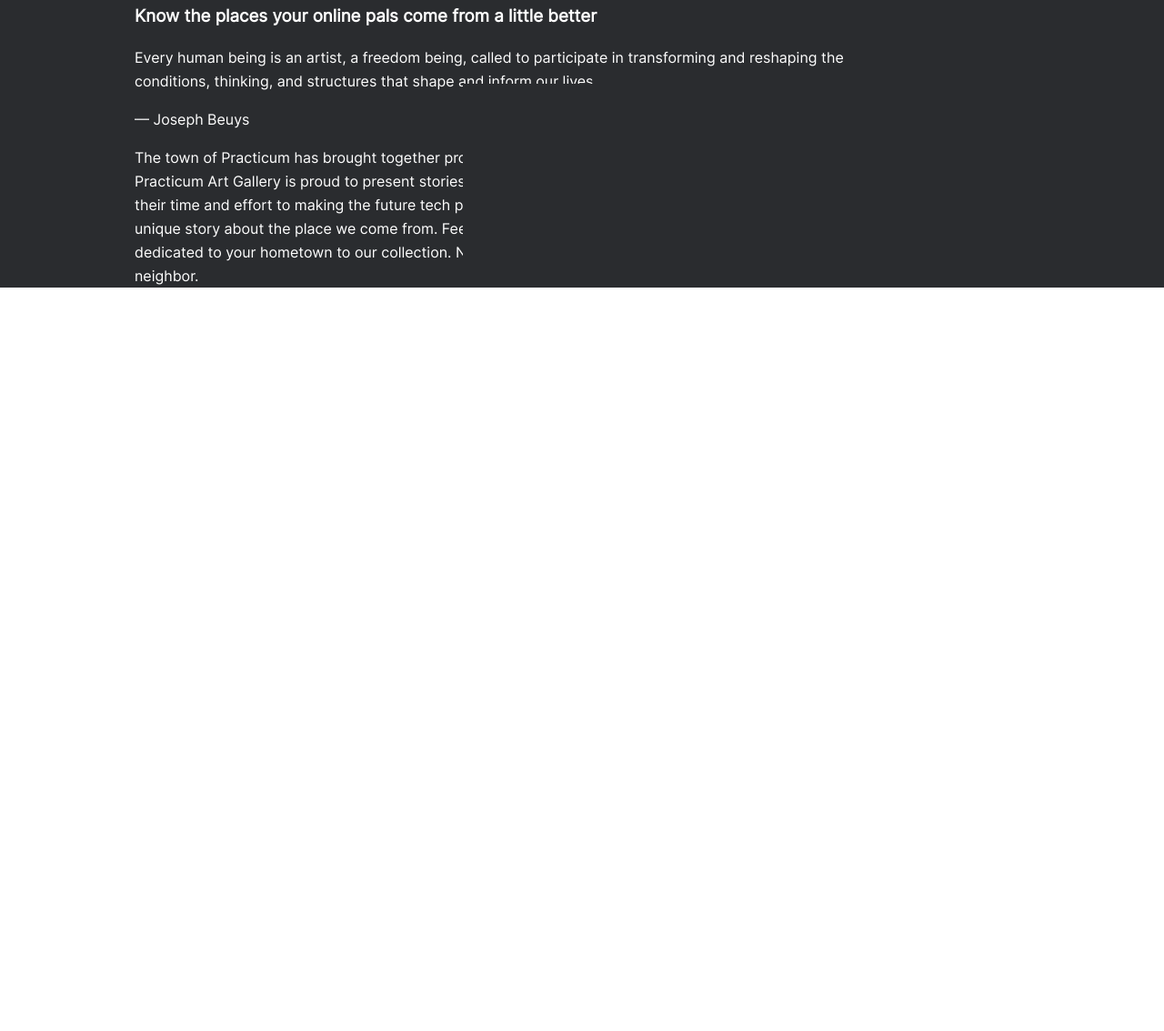
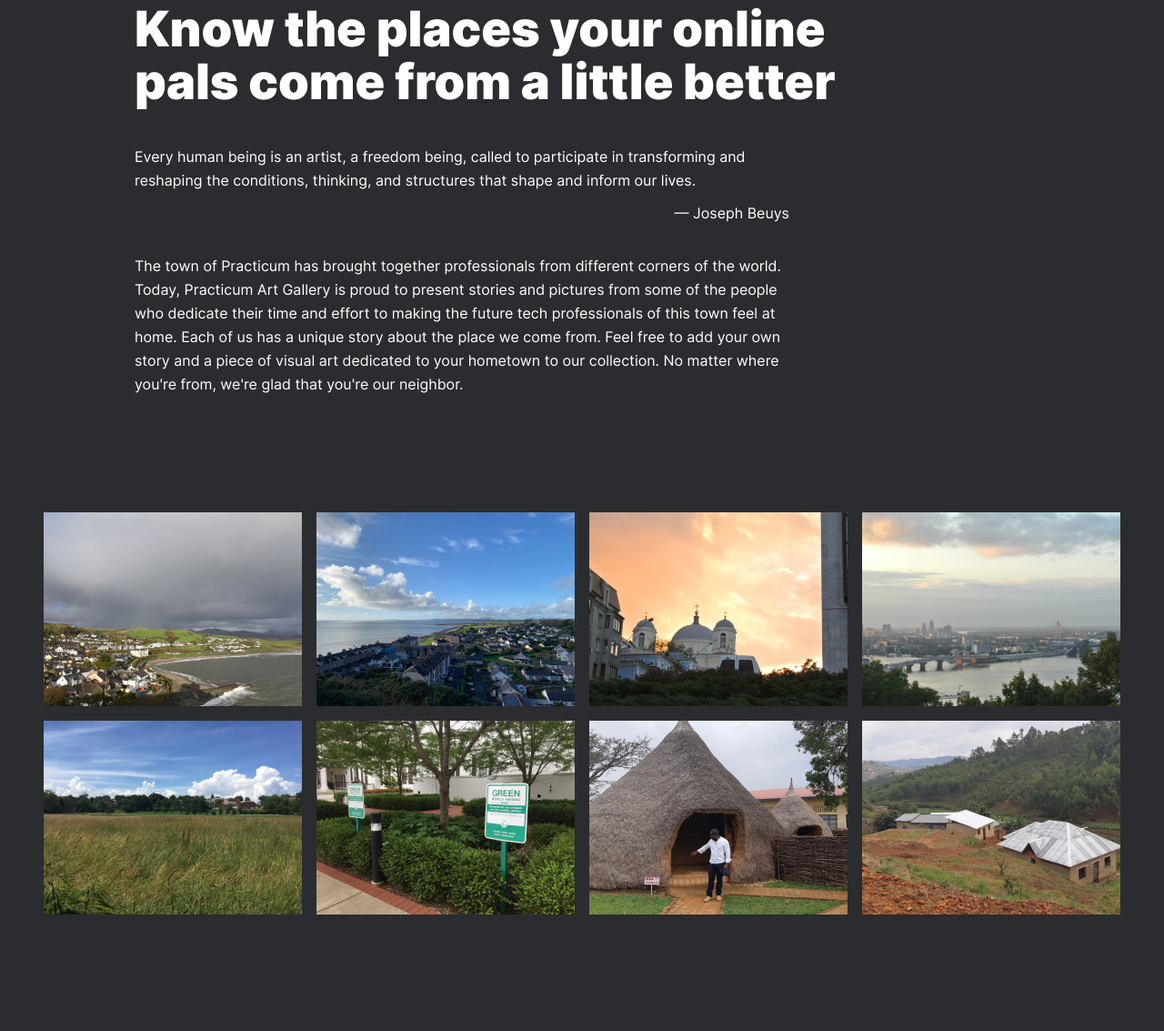
Before and after one commit to shaheenhad/web_project_3, a plain HTML site: page index.html in a window 1280 px wide. Shown: the part 1179-2312 px from the top of the page at 91% size. Before the commit the page ends 1495 px from the top, so only its background shows below. Drawn offline with Linux system fonts and the light colour scheme.

Commit message:
completed intro/photogrid

```diff
--- /dev/null
+++ b/blocks/grid.css
@@ -0,0 +1,18 @@
+.grid {
+  background-color: #2a2c2f;
+  padding: 10% 0 10%;
+}
+
+.grid__photos {
+  max-width: calc((100vw - (48px * 2)));
+  margin: auto;
+  display: grid;
+  grid-template-columns: repeat(4, 1fr);
+  grid-template-rows: repeat(2, 1fr);
+  grid-gap: 16px 16px;
+}
+
+.grid__photo {
+  margin: 0;
+  width: 100%;
+}
--- a/blocks/header.css
+++ b/blocks/header.css
@@ -3,7 +3,6 @@
   flex-direction: column;
   align-items: center;
   padding: 40px 0 5% 0;
-  min-height: 100%;
   background-color: #2a2c2f;
 }
 
--- a/blocks/intro.css
+++ b/blocks/intro.css
@@ -9,5 +9,24 @@
 }
 
 .intro__title {
+  margin: 0 0 40px 0;
+  font-size: 54px;
+  font-family: "Inter-black", "Arial", sans-serif;
+  line-height: 1.07;
+}
+
+.intro__quote {
+  margin: 0 0 10px 0;
+  max-width: 720px;
+}
+
+.intro__quote-author {
+  max-width: 720px;
+  text-align: right;
+  margin: 0 0 32px 0;
+}
+
+.intro__paragraph {
   margin: 0;
+  max-width: 720px;
 }
--- a/index.html
+++ b/index.html
@@ -60,6 +60,51 @@
             </p>
           </div>
         </section>
+
+        <section class="grid">
+          <div class="grid__photos">
+            <img
+              class="grid__photo"
+              src="./images/photo_grid_1.jpg"
+              alt="photo grid item"
+            />
+            <img
+              class="grid__photo"
+              src="./images/photo_grid_2.jpg"
+              alt="photo grid item"
+            />
+            <img
+              class="grid__photo"
+              src="./images/photo_grid_3.jpg"
+              alt="photo grid item"
+            />
+            <img
+              class="grid__photo"
+              src="./images/photo_grid_4.jpg"
+              alt="photo grid item"
+            />
+            <img
+              class="grid__photo"
+              src="./images/photo_grid_5.jpg"
+              alt="photo grid item"
+            />
+            <img
+              class="grid__photo"
+              src="./images/photo_grid_6.jpg"
+              alt="photo grid item"
+            />
+            <img
+              class="grid__photo"
+              src="./images/photo_grid_7.jpg"
+              alt="photo grid item"
+            />
+            <img
+              class="grid__photo"
+              src="./images/photo_grid_8.jpg"
+              alt="photo grid item"
+            />
+          </div>
+        </section>
       </main>
       <footer class="footer"></footer>
     </div>
--- a/pages/index.css
+++ b/pages/index.css
@@ -3,4 +3,5 @@
 @import url("../blocks/page.css");
 @import url("../blocks/header.css");
 @import url("../blocks/intro.css");
+@import url("../blocks/grid.css");
 @import url("../blocks/footer.css");
```
Also changed, not shown: images/photo_grid_1.jpg (added), images/photo_grid_2.jpg (added), images/photo_grid_3.jpg (added), images/photo_grid_4.jpg (added), images/photo_grid_5.jpg (added), images/photo_grid_6.jpg (added), images/photo_grid_7.jpg (added), images/photo_grid_8.jpg (added).
